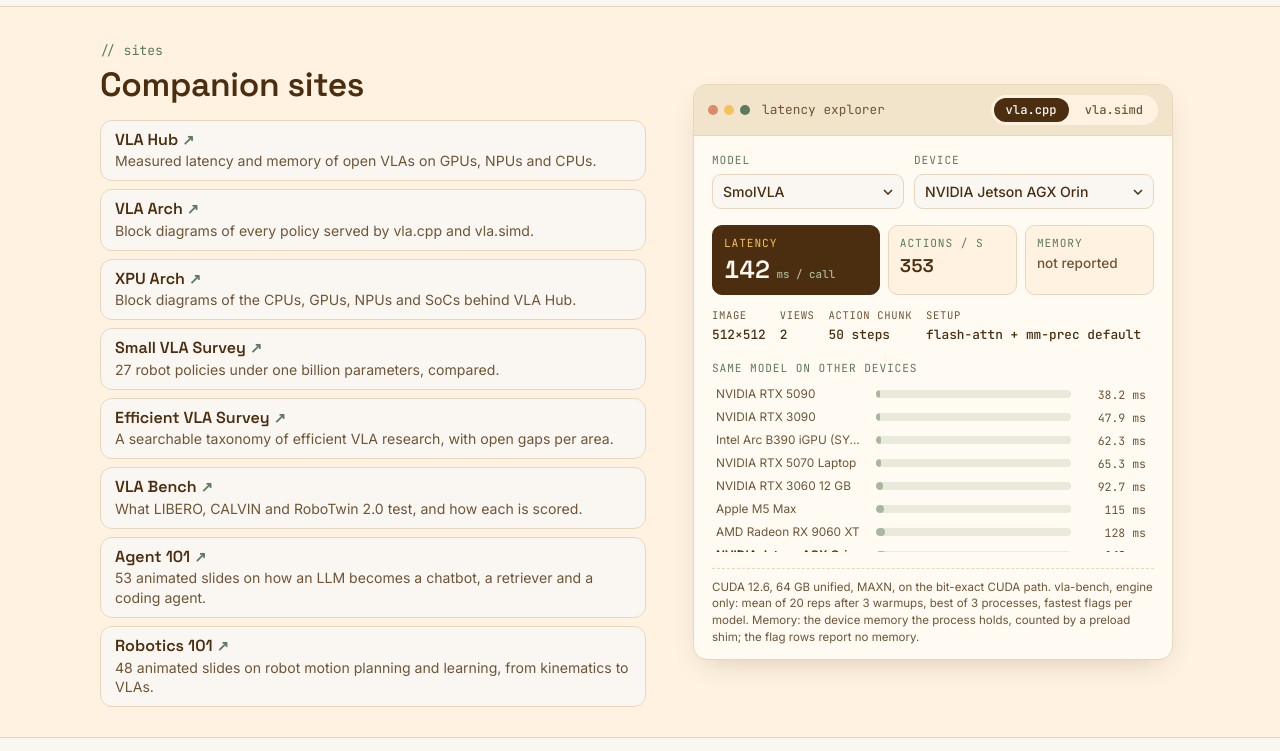
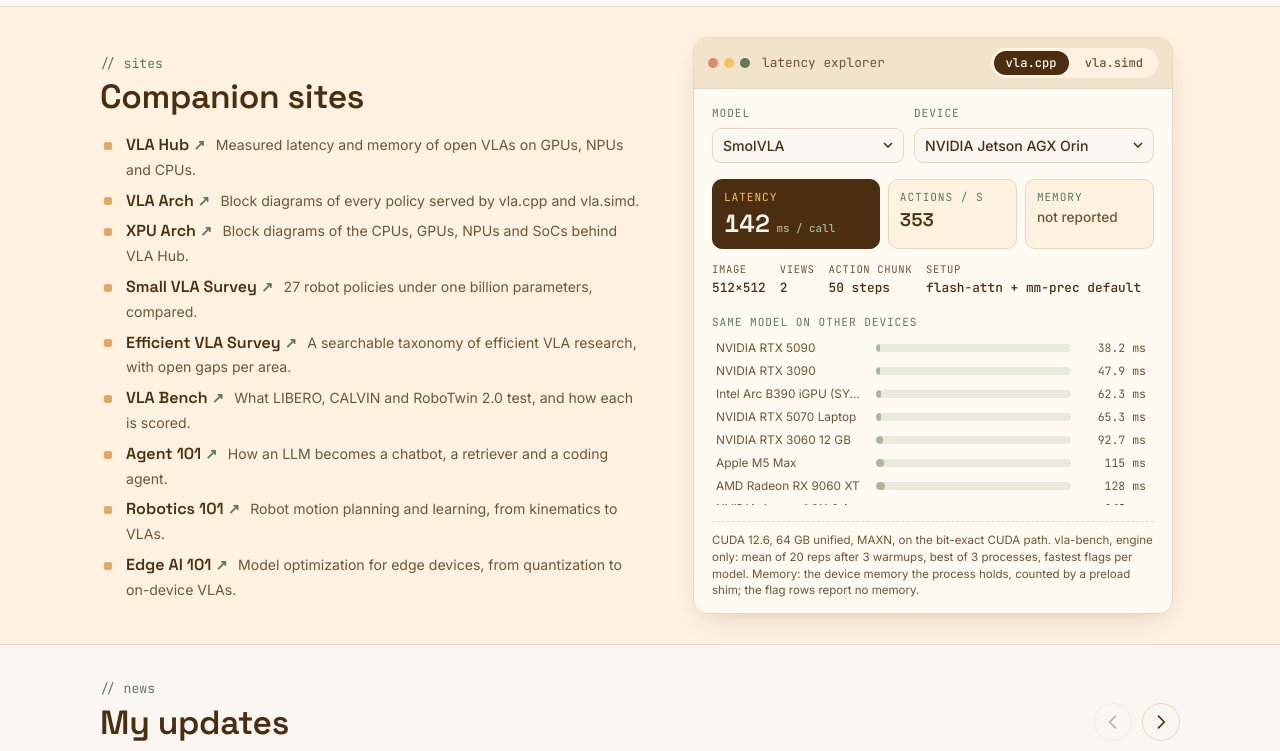
Before and after one commit to khanhnd61-vr/khanhnd61-vr.github.io, a plain HTML site: page index.html in a window 1280 px wide. Shown: the part 1710-2461 px from the top of the page. Drawn offline with Linux system fonts and the light colour scheme.

Commit message:
Add Edge AI 101 to companion sites, shown as a plain list with shorter descriptions

```diff
--- a/index.html
+++ b/index.html
@@ -312,13 +312,19 @@
             <li>
               <a class="site" href="/agent101/">
                 <span class="site__name">Agent 101 <span aria-hidden="true">↗</span></span>
-                <span class="site__desc">53 animated slides on how an LLM becomes a chatbot, a retriever and a coding agent.</span>
+                <span class="site__desc">How an LLM becomes a chatbot, a retriever and a coding agent.</span>
               </a>
             </li>
             <li>
               <a class="site" href="/robotics101/">
                 <span class="site__name">Robotics 101 <span aria-hidden="true">↗</span></span>
-                <span class="site__desc">48 animated slides on robot motion planning and learning, from kinematics to VLAs.</span>
+                <span class="site__desc">Robot motion planning and learning, from kinematics to VLAs.</span>
+              </a>
+            </li>
+            <li>
+              <a class="site" href="/edgeai101/">
+                <span class="site__name">Edge AI 101 <span aria-hidden="true">↗</span></span>
+                <span class="site__desc">Model optimization for edge devices, from quantization to on-device VLAs.</span>
               </a>
             </li>
           </ul>
@@ -534,8 +540,9 @@ Compiles PyTorch and ONNX models into ggml programs that run on CPU and CUDA wit
 - [Small VLA Survey](https://khanhnd61-vr.github.io/small-vla-survey/): 27 robot policies under one billion parameters, compared.
 - [Efficient VLA Survey](https://khanhnd61-vr.github.io/efficientvla-survey/): A searchable taxonomy of efficient VLA research, with open gaps per area.
 - [VLA Bench](https://khanhnd61-vr.github.io/vla-bench/): What LIBERO, CALVIN and RoboTwin 2.0 test, and how each is scored.
-- [Agent 101](https://khanhnd61-vr.github.io/agent101/): 53 animated slides on how an LLM becomes a chatbot, a retriever and a coding agent.
-- [Robotics 101](https://khanhnd61-vr.github.io/robotics101/): 48 animated slides on robot motion planning and learning, from kinematics to VLAs.
+- [Agent 101](https://khanhnd61-vr.github.io/agent101/): How an LLM becomes a chatbot, a retriever and a coding agent.
+- [Robotics 101](https://khanhnd61-vr.github.io/robotics101/): Robot motion planning and learning, from kinematics to VLAs.
+- [Edge AI 101](https://khanhnd61-vr.github.io/edgeai101/): Model optimization for edge devices, from quantization to on-device VLAs.
 
 ## News
 
--- a/styles.css
+++ b/styles.css
@@ -82,15 +82,15 @@ h1, h2, h3 { font-family: var(--font-display); line-height: 1.12; font-weight: 6
   align-items: center;
 }
 .hero__text .section__head { margin-bottom: 16px; }
-.sites { list-style: none; margin: 0; padding: 0; display: grid; gap: 8px; }
-.site {
-  display: grid; gap: 1px; padding: 9px 14px;
-  background: var(--cream); border: 1px solid var(--line); border-radius: 12px;
-  transition: border-color .18s ease, transform .18s ease, box-shadow .2s ease;
+.sites { list-style: none; margin: 0; padding: 0; display: grid; gap: 6px; }
+.sites li { position: relative; padding-left: 26px; }
+.sites li::before {
+  content: ""; position: absolute; left: 4px; top: .62em;
+  width: 8px; height: 8px; border-radius: 2px; background: var(--secondary);
 }
-.site:hover { border-color: var(--secondary); transform: translateX(3px); box-shadow: var(--shadow); }
-.site:focus-visible { outline: 2px solid var(--secondary); outline-offset: 2px; }
-.site__name { font: 600 1rem/1.3 var(--font-display); color: var(--primary); }
+.site:hover .site__name { text-decoration: underline; text-decoration-color: var(--secondary); text-underline-offset: 3px; }
+.site:focus-visible { outline: 2px solid var(--secondary); outline-offset: 2px; border-radius: 4px; }
+.site__name { font: 600 1rem/1.3 var(--font-display); color: var(--primary); margin-right: 6px; }
 .site__name span { color: var(--support); font-size: .9em; }
 .site__desc { font-size: .88rem; line-height: 1.4; color: var(--ink-soft); }
 
@@ -419,5 +419,5 @@ body:has(.view-toggle__input:checked) > .agent-view { display: block; }
 @media (prefers-reduced-motion: reduce) {
   * { scroll-behavior: auto !important; }
   .reveal { opacity: 1; transform: none; transition: none; }
-  .site, .view-toggle, .view-toggle__switch, .view-toggle__switch::after { transition: none; }
+  .view-toggle, .view-toggle__switch, .view-toggle__switch::after { transition: none; }
 }
```
Also changed, not shown: llms.txt, 1 other file.
